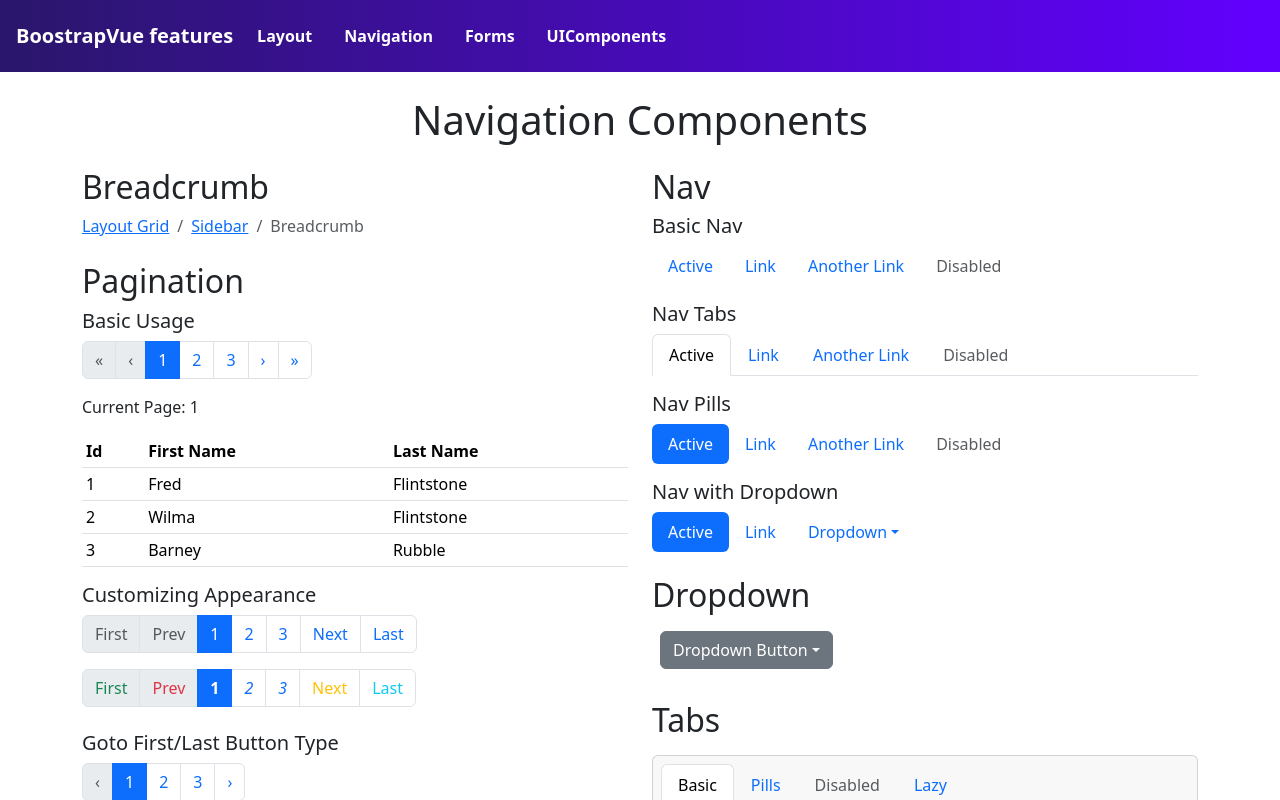
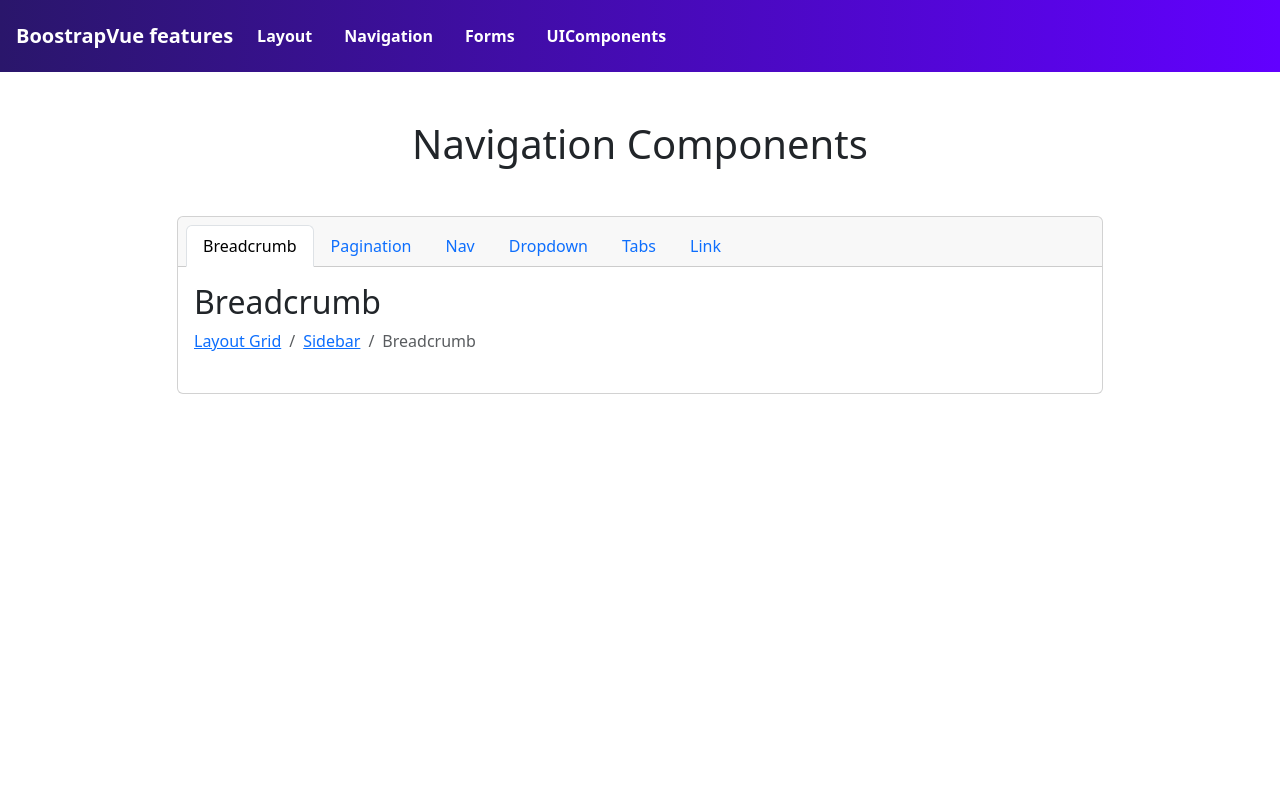
Before and after one commit to JavierDibo/boostrap-vue-proyecto, a Vue app: page /app/navigation in a window 1280 px wide. Shown: the top 800 px of the page. Built offline with nearby package versions, Linux system fonts and the light colour scheme.

Commit message:
Gave format

```diff
--- a/src/components/form/FormCheckboxDemo.vue
+++ b/src/components/form/FormCheckboxDemo.vue
@@ -1,4 +1,4 @@
-<!-- FormDemo.vue -->
+<!-- FormCheckboxDemo.vue -->
 <template>
   <div>
     <h2>Checkbox Examples</h2>
--- a/src/components/form/FormDemo.vue
+++ b/src/components/form/FormDemo.vue
@@ -1,5 +1,4 @@
-<!-- FormsView.vue -->
-<!-- TODO: Combine all forms into one coherent form -->
+<!-- FormDemo.vue -->
 <template>
   <b-container>
     <div>
--- a/src/components/form/FormFileDemo.vue
+++ b/src/components/form/FormFileDemo.vue
@@ -1,4 +1,4 @@
-<!-- FormDemo.vue -->
+<!-- FormFileDemo.vue -->
 <template>
   <div>
     <h2 class="my-4">Form File</h2>
--- a/src/components/form/FormRadioDemo.vue
+++ b/src/components/form/FormRadioDemo.vue
@@ -1,3 +1,4 @@
+<!-- FormRadioDemo.vue -->
 <template>
   <div>
     <h2>BootstrapVue Form Radio Demo</h2>
--- a/src/components/form/FormRatingDemo.vue
+++ b/src/components/form/FormRatingDemo.vue
@@ -1,3 +1,4 @@
+<!-- FormRatingDemo.vue -->
 <template>
   <div>
     <h2>BootstrapVue Form Rating Demo</h2>
--- a/src/components/form/FormSpinbuttonDemo.vue
+++ b/src/components/form/FormSpinbuttonDemo.vue
@@ -1,3 +1,4 @@
+<!-- FormSpinbuttonDemo.vue -->
 <template>
   <div>
     <h2>BootstrapVue Spinbutton Demo</h2>
--- a/src/components/form/FormTagsDemo.vue
+++ b/src/components/form/FormTagsDemo.vue
@@ -1,3 +1,4 @@
+<!-- Form Tags Demo -->
 <template>
   <div>
     <h2>Flashy Form Tags Demo</h2><b-card bg-variant="dark" text-variant="white" class="mb-3">
--- a/src/components/form/FormTextAreaDemo.vue
+++ b/src/components/form/FormTextAreaDemo.vue
@@ -1,3 +1,4 @@
+<!-- FormTextAreaDemo.vue -->
 <template>
   <div>
     <h2>b-form-textarea Demo</h2>
--- a/src/components/form/FormTimePicker.vue
+++ b/src/components/form/FormTimePicker.vue
@@ -1,3 +1,4 @@
+<!-- FormTimePicker.vue -->
 <template>
   <div>
     <h3>BootstrapVue Timepicker Demo</h3>
--- a/src/views/FormsView.vue
+++ b/src/views/FormsView.vue
@@ -1,28 +1,71 @@
-<!-- FormsView.vue -->
 <template>
-  <b-container>
-    <div>
-      <h1 class="mb-4">Forms Components</h1>
-      <FormDemo />
-      <FormCheckboxDemo />
-      <FormDateDemo />
-      <FormFileDemo />
-      <FormGroupDemo />
-      <FormInputDemo />
-      <FormRadioDemo />
-      <FormRatingDemo />
-      <FormSelectDemo />
-      <FormSpinbuttonDemo />
-      <FormTagsDemo />
-      <FormTextAreaDemo />
-      <FormTimePicker />
-    </div>
-  </b-container>
+  <div>
+    <b-container class="my-5">
+      <b-row class="justify-content-center">
+        <b-col cols="12" md="10">
+          <h1 class="text-center mb-5">BootstrapVue Form Components Demo</h1>
+          <b-card no-body>
+            <b-tabs card>
+              <b-tab title="Basic Form" active>
+                <FormDemo/>
+              </b-tab>
+
+              <b-tab title="Checkboxes">
+                <FormCheckboxDemo/>
+              </b-tab>
+
+              <b-tab title="Datepicker">
+                <FormDateDemo/>
+              </b-tab>
+
+              <b-tab title="File Input">
+                <FormFileDemo/>
+              </b-tab>
+
+              <b-tab title="Form Groups">
+                <FormGroupDemo/>
+              </b-tab>
+
+              <b-tab title="Inputs">
+                <FormInputDemo/>
+              </b-tab>
+
+              <b-tab title="Radios">
+                <FormRadioDemo/>
+              </b-tab>
+
+              <b-tab title="Rating">
+                <FormRatingDemo/>
+              </b-tab>
+
+              <b-tab title="Select">
+                <FormSelectDemo/>
+              </b-tab>
+
+              <b-tab title="Spinbutton">
+                <FormSpinbuttonDemo/>
+              </b-tab>
+
+              <b-tab title="Tags">
+                <FormTagsDemo/>
+              </b-tab>
+
+              <b-tab title="Textarea">
+                <FormTextAreaDemo/>
+              </b-tab>
+
+              <b-tab title="Timepicker">
+                <FormTimePicker/>
+              </b-tab>
+            </b-tabs>
+          </b-card>
+        </b-col>
+      </b-row>
+    </b-container>
+  </div>
 </template>
 
 <script>
-
-
 import FormDemo from "@/components/form/FormDemo.vue";
 import FormCheckboxDemo from "@/components/form/FormCheckboxDemo.vue";
 import FormDateDemo from "@/components/form/FormDateDemo.vue";
@@ -36,21 +79,22 @@
 import FormTagsDemo from "@/components/form/FormTagsDemo.vue";
 import FormTextAreaDemo from "@/components/form/FormTextAreaDemo.vue";
 import FormTimePicker from "@/components/form/FormTimePicker.vue";
+
 export default {
   components: {
-    FormTimePicker,
+    FormDemo,
+    FormCheckboxDemo,
+    FormDateDemo,
+    FormFileDemo,
+    FormGroupDemo,
+    FormInputDemo,
+    FormRadioDemo,
+    FormRatingDemo,
     FormSelectDemo,
-    FormRatingDemo,
-    FormRadioDemo,
-    FormGroupDemo,
-    FormFileDemo,
-    FormDateDemo,
-    FormCheckboxDemo,
-    FormInputDemo,
-    FormDemo,
     FormSpinbuttonDemo,
     FormTagsDemo,
     FormTextAreaDemo,
+    FormTimePicker,
   },
 };
 </script>
--- a/src/views/NavigationView.vue
+++ b/src/views/NavigationView.vue
@@ -1,19 +1,40 @@
-<!-- Navigation Components -->
 <template>
-  <div class="container py-4">
-    <h1 class="text-center mb-4">Navigation Components</h1>
-    <div class="row">
-      <div class="col-md-6">
+  <div>
+    <b-container class="my-5">
+      <b-row class="justify-content-center">
+        <b-col cols="12" md="10">
+          <h1 class="text-center mb-5">Navigation Components</h1>
+
+          <b-card no-body>
+            <b-tabs card>
+              <b-tab title="Breadcrumb" active>
                 <BreadcrumbDemo />
+              </b-tab>
+
+              <b-tab title="Pagination">
                 <PaginationDemo />
-      </div>
-      <div class="col-md-6">
+              </b-tab>
+
+              <b-tab title="Nav">
                 <NavDemo />
+              </b-tab>
+
+              <b-tab title="Dropdown">
                 <DropdownDemo />
+              </b-tab>
+
+              <b-tab title="Tabs">
                 <TabsDemo />
+              </b-tab>
+
+              <b-tab title="Link">
                 <LinkDemo />
-      </div>
-    </div>
+              </b-tab>
+            </b-tabs>
+          </b-card>
+        </b-col>
+      </b-row>
+    </b-container>
   </div>
 </template>
 
@@ -27,12 +48,12 @@
 
 export default {
   components: {
-    TabsDemo,
-    NavDemo,
     BreadcrumbDemo,
     DropdownDemo,
     LinkDemo,
-    PaginationDemo
+    NavDemo,
+    PaginationDemo,
+    TabsDemo,
   },
 };
 </script>
```
Lines whose indentation alone changed are shown as unchanged.
